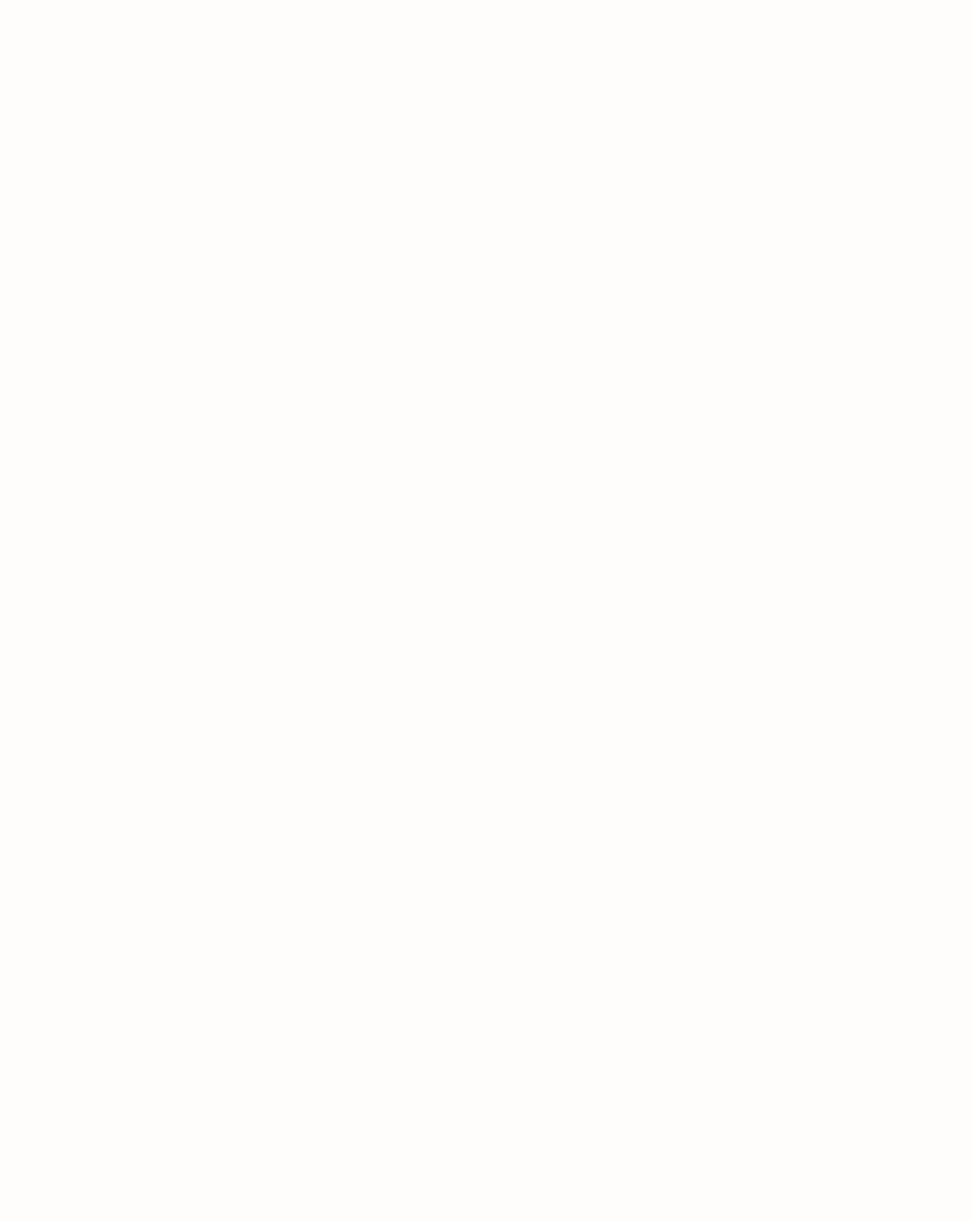
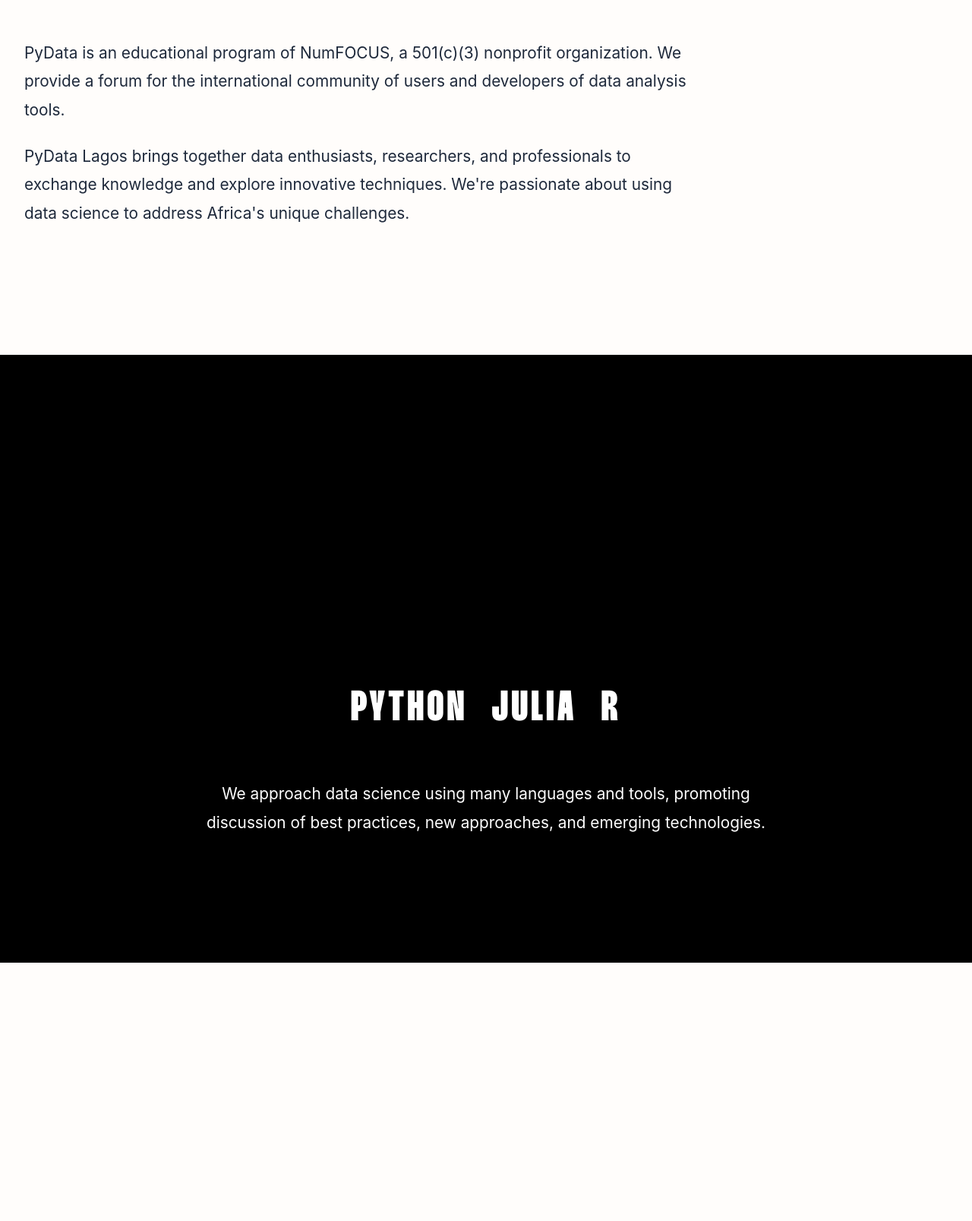
Before and after one commit to Nosa116/PyData-Lagos-WEB, a React (Vite) app: page / in a window 1280 px wide. Shown: the part 1133-2740 px from the top of the page at 76% size. Before the commit the page ends 800 px from the top, so only its background shows below. Built offline with nearby package versions, Linux system fonts and the light colour scheme.

Commit message:
Landing page

```diff
--- a/src/App.jsx
+++ b/src/App.jsx
@@ -2,6 +2,9 @@ import { useState, useEffect } from 'react'
 import './App.css'
 import Navigation from './components/Navigation'
 import Hero from './components/Hero'
+import About from './components/About'
+import Community from './components/Community'
+import Contact from './components/Contact'
 
 function App() {
     const [scrolled, setScrolled] = useState(false)
@@ -19,6 +22,9 @@ function App() {
         <div className="app">
             <Navigation scrolled={scrolled} />
             <Hero />
+            <About />
+            <Community />
+            <Contact />
         </div>
     )
 }
--- /dev/null
+++ b/src/components/About.css
@@ -0,0 +1,57 @@
+.about {
+    min-height: 100vh;
+    display: flex;
+    align-items: center;
+    padding: 4rem 2rem;
+    background-color: var(--color-bg);
+}
+
+.about-container {
+    max-width: 1400px;
+    margin: 0 auto;
+    width: 100%;
+}
+
+.about-content {
+    max-width: 900px;
+}
+
+.about-title {
+    font-family: var(--font-display);
+    font-size: clamp(3rem, 8vw, 6rem);
+    line-height: 1;
+    letter-spacing: 0.08em;
+    display: flex;
+    flex-direction: column;
+    gap: 0;
+    color: #000000;
+    text-transform: uppercase;
+    font-weight: 400;
+    margin-bottom: 3rem;
+}
+
+.about-title .title-line {
+    display: block;
+    opacity: 0;
+}
+
+.about-text {
+    opacity: 0;
+}
+
+.about-text p {
+    font-size: clamp(1.1rem, 2vw, 1.3rem);
+    line-height: 1.8;
+    color: var(--color-text);
+    margin-bottom: 1.5rem;
+}
+
+@media (max-width: 768px) {
+    .about {
+        padding: 3rem 1.5rem;
+    }
+
+    .about-title {
+        margin-bottom: 2rem;
+    }
+}
--- /dev/null
+++ b/src/components/About.jsx
@@ -0,0 +1,22 @@
+import './About.css'
+
+const About = () => {
+    return (
+        <section className="about">
+            <div className="about-container">
+                <div className="about-content">
+                    <h2 className="about-title fade-in-up">
+                        <span className="title-line">WHAT IS</span>
+                        <span className="title-line">PYDATA?</span>
+                    </h2>
+                    <div className="about-text fade-in-up" style={{ animationDelay: '0.2s' }}>
+                        <p>PyData is an educational program of NumFOCUS, a 501(c)(3) nonprofit organization. We provide a forum for the international community of users and developers of data analysis tools.</p>
+                        <p>PyData Lagos brings together data enthusiasts, researchers, and professionals to exchange knowledge and explore innovative techniques. We're passionate about using data science to address Africa's unique challenges.</p>
+                    </div>
+                </div>
+            </div>
+        </section>
+    )
+}
+
+export default About
--- /dev/null
+++ b/src/components/Community.css
@@ -0,0 +1,72 @@
+.community {
+    min-height: 100vh;
+    display: flex;
+    align-items: center;
+    padding: 4rem 2rem;
+    background-color: #000000;
+    color: #ffffff;
+}
+
+.community-container {
+    max-width: 1400px;
+    margin: 0 auto;
+    width: 100%;
+    text-align: center;
+}
+
+.community-title {
+    font-family: var(--font-display);
+    font-size: clamp(3rem, 8vw, 6rem);
+    line-height: 1;
+    letter-spacing: 0.08em;
+    display: flex;
+    flex-direction: column;
+    gap: 0;
+    color: #ffffff;
+    text-transform: uppercase;
+    font-weight: 400;
+    margin-bottom: 4rem;
+    align-items: center;
+}
+
+.community-title .title-line {
+    display: block;
+    opacity: 0;
+}
+
+.languages {
+    display: flex;
+    gap: 2rem;
+    justify-content: center;
+    flex-wrap: wrap;
+    margin-bottom: 3rem;
+    opacity: 0;
+}
+
+.language-item {
+    font-family: var(--font-display);
+    font-size: clamp(2rem, 5vw, 3.5rem);
+    letter-spacing: 0.08em;
+    color: #ffffff;
+    opacity: 0;
+    animation: fadeInUp 0.8s cubic-bezier(0.4, 0, 0.2, 1) forwards;
+}
+
+.community-text {
+    font-size: clamp(1.1rem, 2vw, 1.3rem);
+    line-height: 1.8;
+    max-width: 800px;
+    margin: 0 auto;
+    opacity: 0;
+}
+
+@media (max-width: 768px) {
+    .community {
+        padding: 3rem 1.5rem;
+    }
+
+    .languages {
+        gap: 1.5rem;
+        margin-bottom: 2rem;
+    }
+}
--- /dev/null
+++ b/src/components/Community.jsx
@@ -0,0 +1,28 @@
+import './Community.css'
+
+const Community = () => {
+    const languages = ['PYTHON', 'JULIA', 'R']
+
+    return (
+        <section className="community">
+            <div className="community-container">
+                <h2 className="community-title fade-in-up">
+                    <span className="title-line">OUR</span>
+                    <span className="title-line">COMMUNITY</span>
+                </h2>
+                <div className="languages fade-in-up" style={{ animationDelay: '0.2s' }}>
+                    {languages.map((lang, index) => (
+                        <div key={lang} className="language-item" style={{ animationDelay: `${0.3 + index * 0.1}s` }}>
+                            {lang}
+                        </div>
+                    ))}
+                </div>
+                <p className="community-text fade-in-up" style={{ animationDelay: '0.6s' }}>
+                    We approach data science using many languages and tools, promoting discussion of best practices, new approaches, and emerging technologies.
+                </p>
+            </div>
+        </section>
+    )
+}
+
+export default Community
--- /dev/null
+++ b/src/components/Contact.css
@@ -0,0 +1,116 @@
+.contact {
+    min-height: 100vh;
+    display: flex;
+    align-items: center;
+    padding: 4rem 2rem;
+    background-color: var(--color-bg);
+}
+
+.contact-container {
+    max-width: 1400px;
+    margin: 0 auto;
+    width: 100%;
+    text-align: center;
+}
+
+.contact-title {
+    font-family: var(--font-display);
+    font-size: clamp(3rem, 8vw, 6rem);
+    line-height: 1;
+    letter-spacing: 0.08em;
+    display: flex;
+    flex-direction: column;
+    gap: 0;
+    color: #000000;
+    text-transform: uppercase;
+    font-weight: 400;
+    margin-bottom: 4rem;
+    align-items: center;
+}
+
+.contact-title .title-line {
+    display: block;
+    opacity: 0;
+}
+
+.contact-content {
+    opacity: 0;
+    display: flex;
+    flex-direction: column;
+    gap: 3rem;
+    align-items: center;
+}
+
+.contact-link {
+    font-family: var(--font-display);
+    font-size: clamp(1.5rem, 3vw, 2.5rem);
+    letter-spacing: 0.08em;
+    color: #000000;
+    text-decoration: none;
+    padding: 1.5rem 3rem;
+    border: 3px solid #000000;
+    transition: all var(--transition-base);
+}
+
+.contact-link:hover {
+    background-color: #000000;
+    color: #ffffff;
+}
+
+.contact-info {
+    display: flex;
+    flex-direction: column;
+    gap: 0.5rem;
+}
+
+.contact-info p {
+    font-size: 1.1rem;
+    color: var(--color-text);
+}
+
+.contact-info a {
+    color: var(--color-text);
+    text-decoration: none;
+    transition: color var(--transition-base);
+}
+
+.contact-info a:hover {
+    color: #000000;
+}
+
+.contact-footer {
+    display: flex;
+    gap: 1rem;
+    align-items: center;
+    font-size: 0.95rem;
+    color: var(--color-text-light);
+}
+
+.contact-footer a {
+    color: var(--color-text-light);
+    text-decoration: none;
+    transition: color var(--transition-base);
+}
+
+.contact-footer a:hover {
+    color: #000000;
+}
+
+@media (max-width: 768px) {
+    .contact {
+        padding: 3rem 1.5rem;
+    }
+
+    .contact-link {
+        padding: 1.2rem 2rem;
+    }
+
+    .contact-footer {
+        flex-direction: column;
+        gap: 0.5rem;
+    }
+
+    .contact-footer span {
+        display: none;
+    }
+}
--- /dev/null
+++ b/src/components/Contact.jsx
@@ -0,0 +1,30 @@
+import './Contact.css'
+
+const Contact = () => {
+    return (
+        <section className="contact">
+            <div className="contact-container">
+                <h2 className="contact-title fade-in-up">
+                    <span className="title-line">GET</span>
+                    <span className="title-line">INVOLVED</span>
+                </h2>
+                <div className="contact-content fade-in-up" style={{ animationDelay: '0.2s' }}>
+                    <a href="http://meetup.com/pydata-lagos/" target="_blank" rel="noopener noreferrer" className="contact-link">
+                        JOIN OUR MEETUP
+                    </a>
+                    <div className="contact-info">
+                        <p>Local Organizer: Olugbenga Ezekiel</p>
+                        <a href="mailto:10gbenga.ezekiel@gmail.com">10gbenga.ezekiel@gmail.com</a>
+                    </div>
+                    <div className="contact-footer">
+                        <a href="https://pydata.org/code-of-conduct/" target="_blank" rel="noopener noreferrer">Code of Conduct</a>
+                        <span>•</span>
+                        <span>Part of NumFOCUS</span>
+                    </div>
+                </div>
+            </div>
+        </section>
+    )
+}
+
+export default Contact
```
Also changed, not shown: 1 other file (tests, documents, lock files or other folders).
